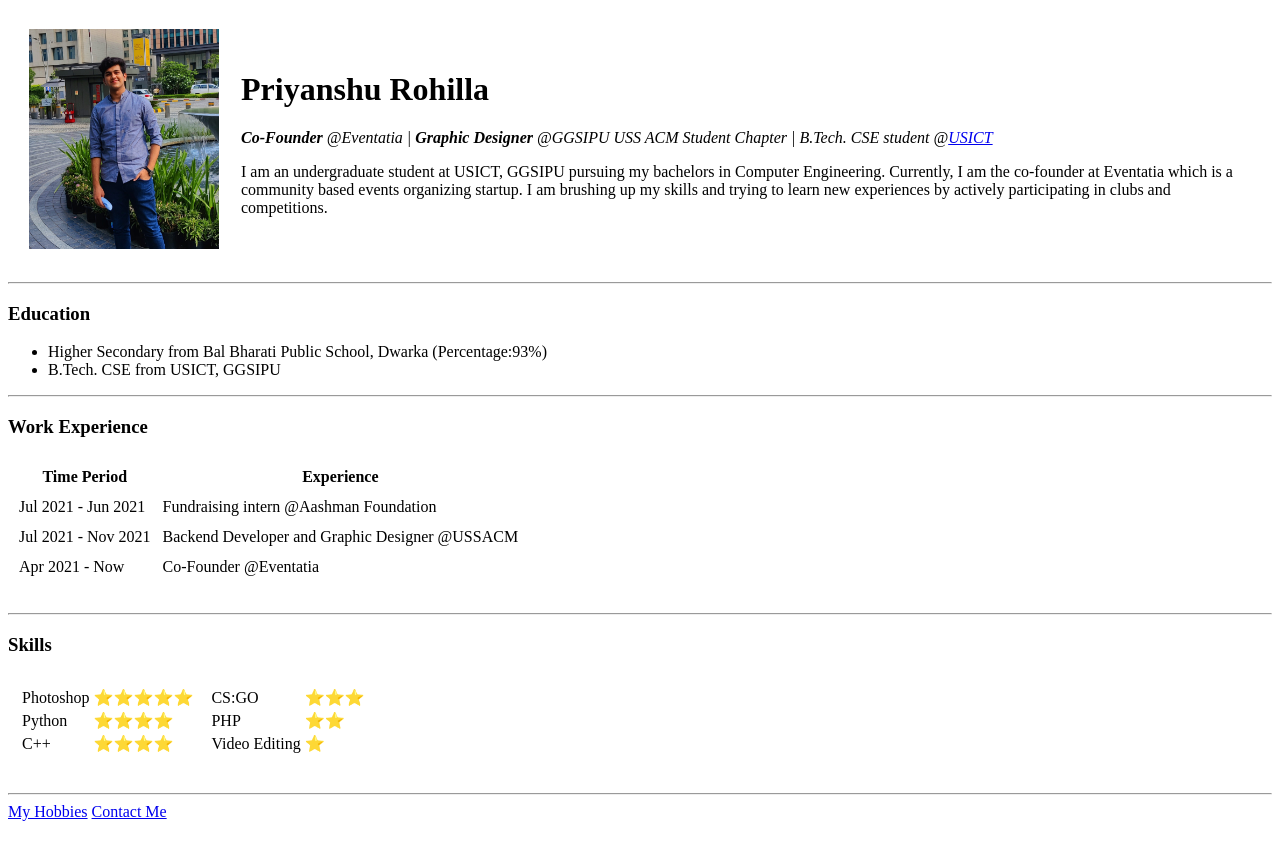
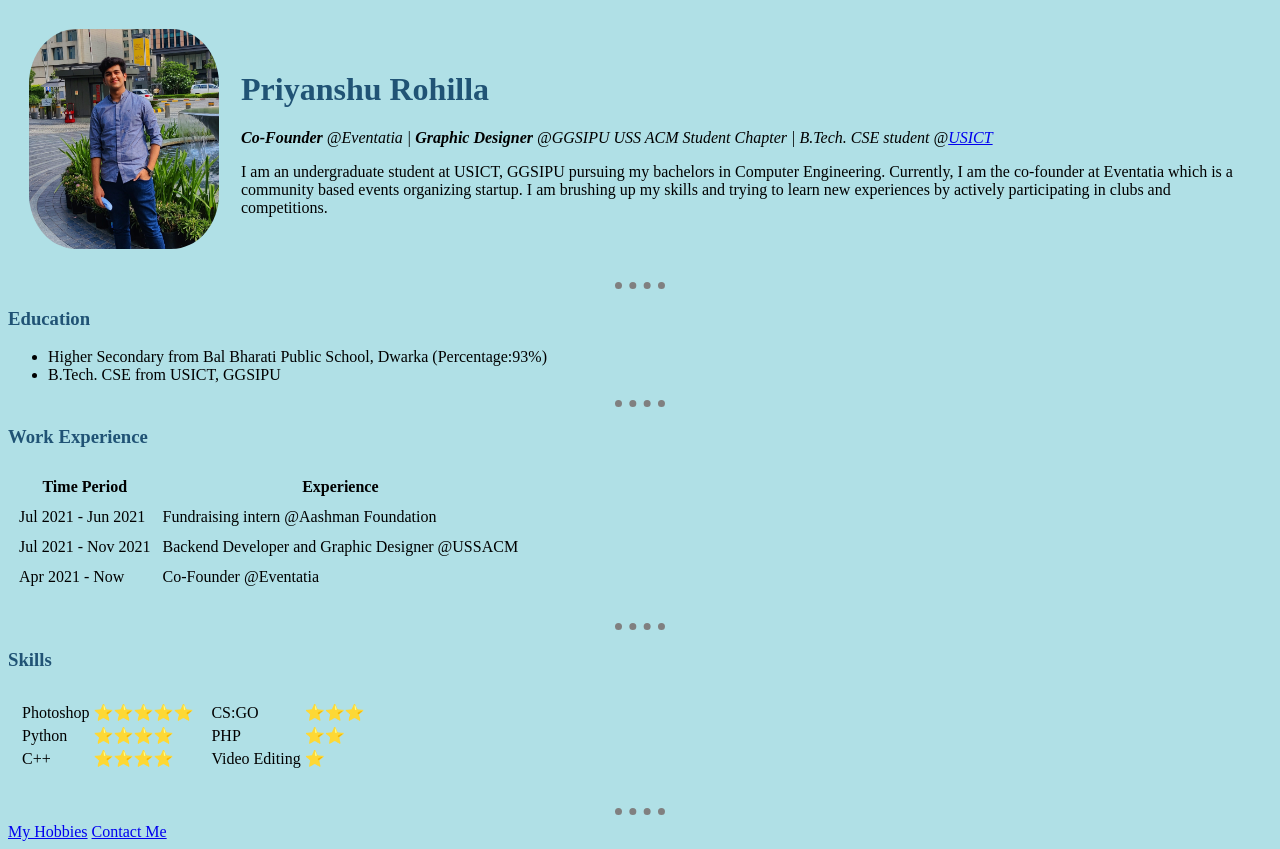
Before and after one commit to priyanshuuuuu/PriyanshuRohilla-CV, a plain HTML site: page index.html in a window 1280 px wide. Drawn offline with Linux system fonts and the light colour scheme.

Commit message:
Add files via upload
updated website

```diff
--- /dev/null
+++ b/css/styles.css
@@ -0,0 +1,23 @@
+body {
+  background-color: powderblue;
+}
+
+hr {
+  border-style: none;
+  border-top-style: dotted;
+  border-color: grey;
+  border-width: 7px;
+  width: 4%;
+}
+
+h1 {
+  color: #205375;
+}
+
+h3 {
+  color: #205375;
+}
+
+#imagecss{
+  border-radius: 25%;
+}
--- a/index.html
+++ b/index.html
@@ -4,12 +4,13 @@
 <head>
   <meta charset="utf-8">
   <title>Priyanshu's Portfolio</title>
+  <link rel="stylesheet" href="css/styles.css">
 </head>
 
 <body>
   <table cellspacing="20">
     <tr>
-      <td><img src="images/priyanshu.jpeg" width="190" height="220" alt="priyanshu's profile picture"></td>
+      <td><img id="imagecss" src="images/priyanshu.jpeg" width="190" height="220" alt="priyanshu's profile picture"></td>
       <td>
         <h1>Priyanshu Rohilla</h1>
         <p><em><strong>Co-Founder </strong>@Eventatia | <strong>Graphic Designer </strong>@GGSIPU USS ACM Student Chapter | B.Tech. CSE student @<a href="http://ipu.ac.in/usict/">USICT</a></em></p>
```
Also changed, not shown: contact-me.html (+1 -0 lines), my-hobbies.html (+1 -0 lines).
